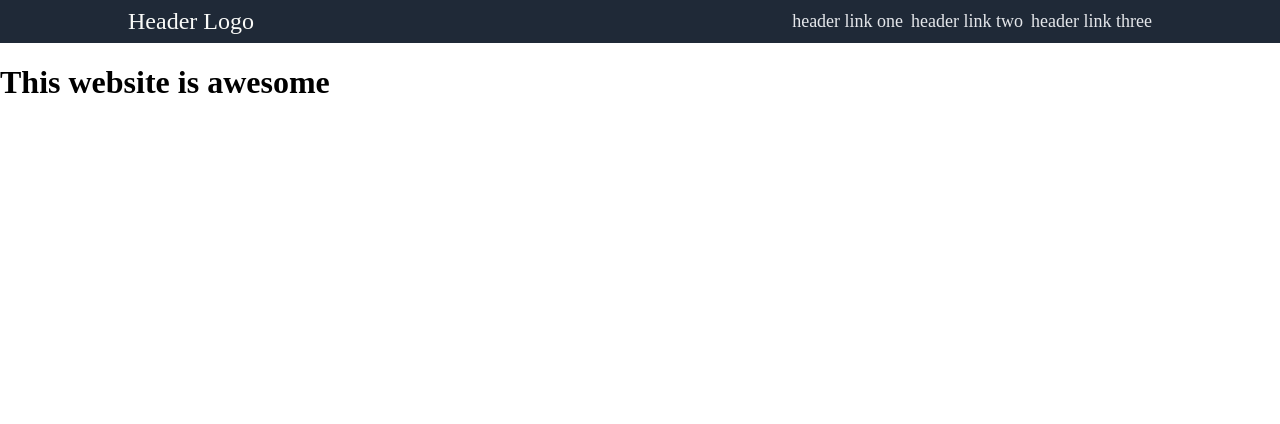
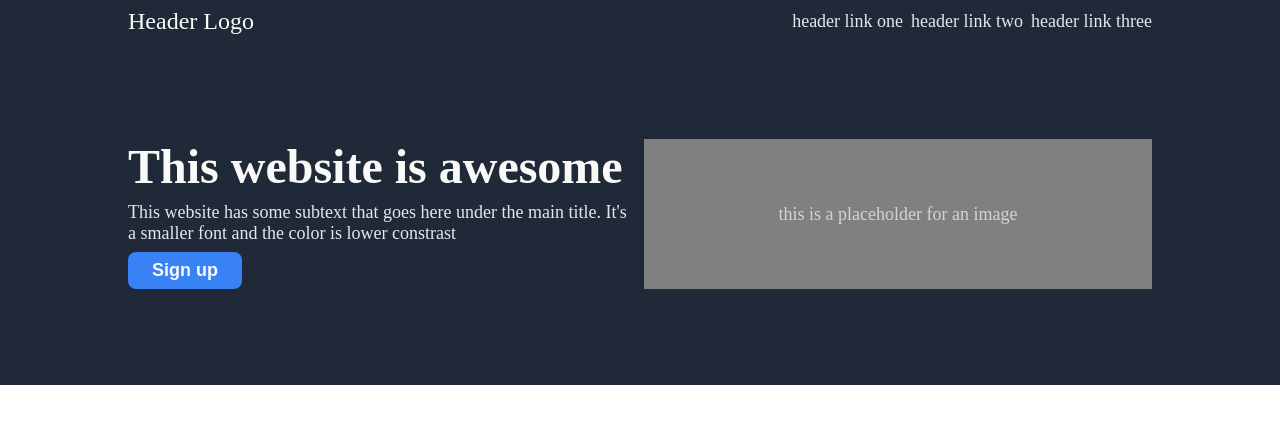
Before and after one commit to romainringenbach/odin-landing-page, a plain HTML site: page index.html in a window 1280 px wide. Drawn offline with Linux system fonts and the light colour scheme.

Commit message:
Add banner and its style

```diff
--- a/index.html
+++ b/index.html
@@ -15,6 +15,14 @@
             <li><a href="https://www.youtube.com/watch?v=dQw4w9WgXcQ" class="small-text">header link three</a></li>
         </ul>
     </header>
-    <h1>This website is awesome</h1>
+    <div class="hero banner container">
+        <div class="sub-container">
+            <div class="large-text">This website is awesome</div>
+            <div class="small-text">This website has some subtext that goes here under the main title. It's a smaller font and the color is lower constrast</div>
+            <button>Sign up</button>
+        </div>
+        <div class="placeholder">this is a placeholder for an image</div>
+    </div>
+
 </body>
 </html>
--- a/style.css
+++ b/style.css
@@ -25,6 +25,38 @@ body {
     font-size: 24px;
 }
 
+.hero .large-text {
+    font-size: 48px;
+    font-weight: 800;
+}
+
+/* Button */
+
+button {
+    border-radius: 8px;
+    border-width: 0px;
+
+    background-color: #3882F6;
+    color: #F9FAF8;
+
+    font-size: 18px;
+    font-weight: bold;
+
+    padding: 8px 24px;
+}
+
+/* Placeholder */
+
+.placeholder {
+    background-color: gray;
+    color: lightgray;
+    font-size: 18px;
+
+    display: flex;
+    justify-content: center;
+    align-items: center;
+}
+
 /* header */
 
 header {
@@ -45,3 +77,31 @@ header ul {
 header ul a {
     text-decoration: none;
 }
+
+/* Banner */
+
+.banner {
+    display: flex;
+    justify-content: space-between;
+    align-items: center;
+
+    display: flex;
+    gap: 8px;
+    align-items: stretch;
+
+    padding-top: 96px;
+    padding-bottom: 96px;
+}
+
+.banner .sub-container {
+    flex: 1;
+
+    display: flex;
+    gap: 8px;
+    flex-direction: column;
+    align-items: flex-start;
+}
+
+.banner .placeholder {
+    flex: 1;
+}
```
